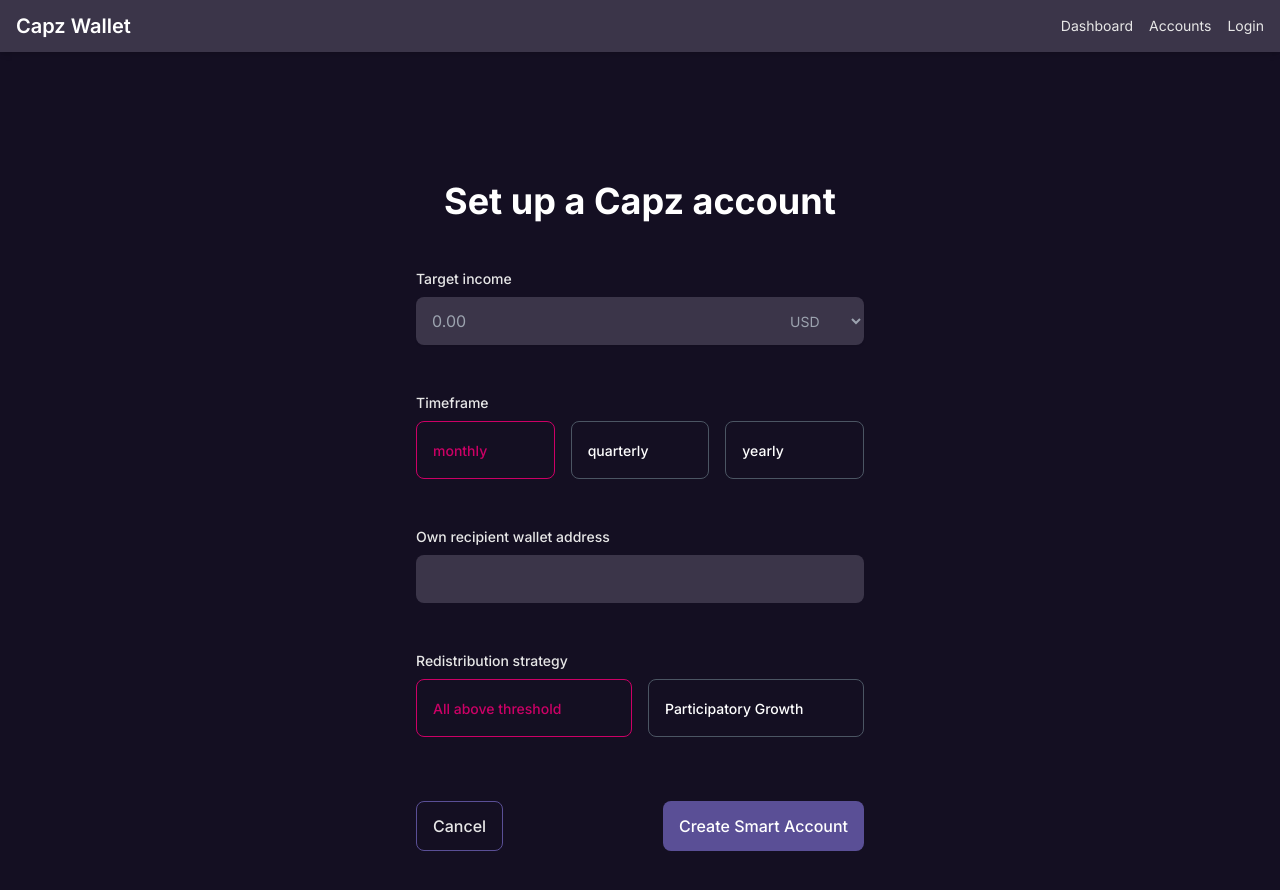
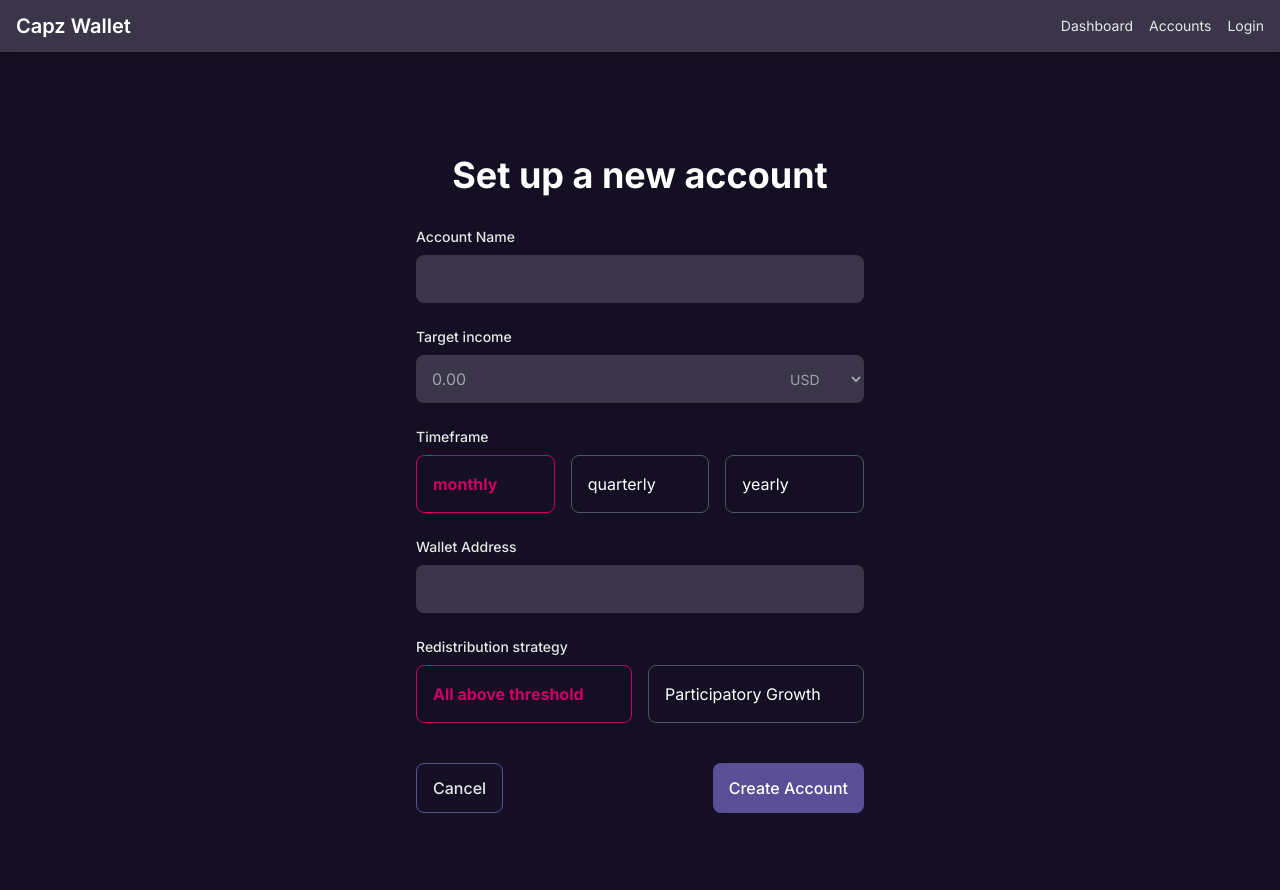
Before and after one commit to syntrofi/capz, a Next.js app: page /wallet-setup in a window 1280 px wide. Shown: the top 890 px of the page. Built offline with nearby package versions, Linux system fonts and the light colour scheme.

Commit message:
updated Wallet Setup Form to use local storage

```diff
--- a/app/accounts/page.tsx
+++ b/app/accounts/page.tsx
@@ -4,11 +4,11 @@ import React from 'react'
 import Link from 'next/link'
 import { useRouter } from 'next/navigation'
 import AccountCard from '@/components/AccountCard'
-import { useAccounts } from '@/hooks/useAccounts'
+import { useWallets } from '@/hooks/useWallets'
 
 export default function AccountsPage() {
   const router = useRouter()
-  const accounts = useAccounts()
+  const wallets = useWallets()
 
   return (
     <div className="container mx-auto px-4 py-8">
@@ -21,10 +21,10 @@ export default function AccountsPage() {
           Add New Account
         </button>
       </div>
-      {accounts.length > 0 ? (
+      {wallets.length > 0 ? (
         <div className="grid grid-cols-1 md:grid-cols-2 lg:grid-cols-3 gap-6">
-          {accounts.map(account => (
-            <AccountCard key={account.id} account={account} />
+          {wallets.map(wallet => (
+            <AccountCard key={wallet.id} wallet={wallet} />
           ))}
         </div>
       ) : (
--- a/app/wallet-setup/page.tsx
+++ b/app/wallet-setup/page.tsx
@@ -1,10 +1,181 @@
-import WalletSetupForm from '@/components/WalletSetupForm'
+'use client';
 
-export default function WalletSetupPage() {
+import React, { useState } from 'react';
+import { useRouter } from 'next/navigation';
+import { walletStorage } from '@/services/localStorage';
+
+type TimeFrame = 'monthly' | 'quarterly' | 'yearly';
+type RedistributionStrategy = 'all-above-threshold' | 'participatory-growth';
+
+interface WalletSetupFormState {
+  name: string;
+  targetIncome: string;
+  timeFrame: TimeFrame;
+  address: string;
+  redistributionStrategy: RedistributionStrategy;
+}
+
+const ClickableCard: React.FC<{
+  selected: boolean;
+  onClick: () => void;
+  children: React.ReactNode;
+}> = ({ selected, onClick, children }) => (
+  <div
+    onClick={onClick}
+    className={`cursor-pointer p-4 rounded-lg border transition-all ${
+      selected
+        ? 'border-dogwood_rose text-dogwood_rose font-bold'
+        : 'border-gray-600 text-white hover:border-gray-400'
+    }`}
+  >
+    {children}
+  </div>
+);
+
+export default function WalletSetupForm() {
+  const router = useRouter();
+  const [formState, setFormState] = useState<WalletSetupFormState>({
+    name: '',
+    targetIncome: '',
+    timeFrame: 'monthly',
+    address: '',
+    redistributionStrategy: 'all-above-threshold',
+  });
+
+  const handleInputChange = (e: React.ChangeEvent<HTMLInputElement>) => {
+    const { name, value } = e.target;
+    setFormState(prevState => ({ ...prevState, [name]: value }));
+  };
+
+  const handleCardSelection = (field: keyof WalletSetupFormState) => (value: string) => {
+    setFormState(prevState => ({ ...prevState, [field]: value as any }));
+  };
+
+  const handleSubmit = (e: React.FormEvent) => {
+    e.preventDefault();
+    const newWallet = walletStorage.saveWallet({
+      name: formState.name,
+      targetIncome: parseFloat(formState.targetIncome),
+      timeFrame: formState.timeFrame,
+      address: formState.address,
+      redistributionStrategy: formState.redistributionStrategy,
+    });
+    console.log('Wallet created:', newWallet);
+    router.push('/accounts');
+  };
+
   return (
-    <div className="container mx-auto px-4 py-8">
+    <div className="flex items-center justify-center min-h-screen bg-dark_purple p-4">
+      <div className="w-full max-w-md">
+        <h1 className="text-4xl font-bold text-white mb-8 text-center">Set up a new account</h1>
+        <form onSubmit={handleSubmit} className="space-y-6">
+          <div className="space-y-2">
+            <label htmlFor="name" className="block text-sm font-medium text-platinum">
+              Account Name
+            </label>
+            <input
+              type="text"
+              name="name"
+              id="name"
+              className="bg-english_violet text-white placeholder-gray-400 w-full px-4 py-3 rounded-lg focus:ring-2 focus:ring-ultra_violet focus:border-transparent"
+              value={formState.name}
+              onChange={handleInputChange}
+              required
+            />
+          </div>
 
-      <WalletSetupForm />
+          <div className="space-y-2">
+            <label htmlFor="targetIncome" className="block text-sm font-medium text-platinum">
+              Target income
+            </label>
+            <div className="relative rounded-md shadow-sm">
+              <input
+                type="number"
+                name="targetIncome"
+                id="targetIncome"
+                className="bg-english_violet text-white placeholder-gray-400 w-full px-4 py-3 rounded-lg focus:ring-2 focus:ring-ultra_violet focus:border-transparent"
+                placeholder="0.00"
+                value={formState.targetIncome}
+                onChange={handleInputChange}
+                required
+              />
+              <div className="absolute inset-y-0 right-0 flex items-center">
+                <select
+                  id="currency"
+                  name="currency"
+                  className="h-full py-0 pl-2 pr-7 border-transparent bg-transparent text-gray-400 sm:text-sm rounded-md"
+                >
+                  <option>USD</option>
+                </select>
+              </div>
+            </div>
+          </div>
+
+          <div className="space-y-2">
+            <label className="block text-sm font-medium text-platinum">Timeframe</label>
+            <div className="grid grid-cols-3 gap-4">
+              {(['monthly', 'quarterly', 'yearly'] as const).map((option) => (
+                <ClickableCard
+                  key={option}
+                  selected={formState.timeFrame === option}
+                  onClick={() => handleCardSelection('timeFrame')(option)}
+                >
+                  {option}
+                </ClickableCard>
+              ))}
+            </div>
+          </div>
+
+          <div className="space-y-2">
+            <label htmlFor="address" className="block text-sm font-medium text-platinum">
+              Wallet Address
+            </label>
+            <input
+              type="text"
+              name="address"
+              id="address"
+              className="bg-english_violet text-white placeholder-gray-400 w-full px-4 py-3 rounded-lg focus:ring-2 focus:ring-ultra_violet focus:border-transparent"
+              value={formState.address}
+              onChange={handleInputChange}
+              required
+            />
+          </div>
+
+          <div className="space-y-2">
+            <label className="block text-sm font-medium text-platinum">Redistribution strategy</label>
+            <div className="grid grid-cols-2 gap-4">
+              {([
+                { value: 'all-above-threshold', label: 'All above threshold' },
+                { value: 'participatory-growth', label: 'Participatory Growth' },
+              ] as const).map((option) => (
+                <ClickableCard
+                  key={option.value}
+                  selected={formState.redistributionStrategy === option.value}
+                  onClick={() => handleCardSelection('redistributionStrategy')(option.value)}
+                >
+                  {option.label}
+                </ClickableCard>
+              ))}
+            </div>
+          </div>
+
+          <div className="flex justify-between pt-4">
+            <button
+              type="button"
+              onClick={() => router.push('/accounts')}
+              className="px-4 py-3 border border-ultra_violet text-platinum rounded-lg font-medium hover:bg-ultra_violet hover:text-white transition-colors focus:outline-none focus:ring-2 focus:ring-offset-2 focus:ring-ultra_violet"
+            >
+              Cancel
+            </button>
+            <button
+              type="submit"
+              className="px-4 py-3 bg-ultra_violet text-white rounded-lg font-medium hover:bg-opacity-90 transition-colors focus:outline-none focus:ring-2 focus:ring-offset-2 focus:ring-ultra_violet"
+            >
+              Create Account
+            </button>
+          </div>
+        </form>
+      </div>
     </div>
-  )
+  );
 }
--- /dev/null
+++ b/hooks/useWallets.ts
@@ -0,0 +1,13 @@
+import { useState, useEffect } from 'react';
+import { walletStorage } from '@/services/localStorage';
+
+export function useWallets() {
+  const [wallets, setWallets] = useState([]);
+
+  useEffect(() => {
+    const loadedWallets = walletStorage.getWallets();
+    setWallets(loadedWallets);
+  }, []);
+
+  return wallets;
+}
```
Also changed, not shown: hooks/useAccounts.ts (deleted, +0 -24 lines).
